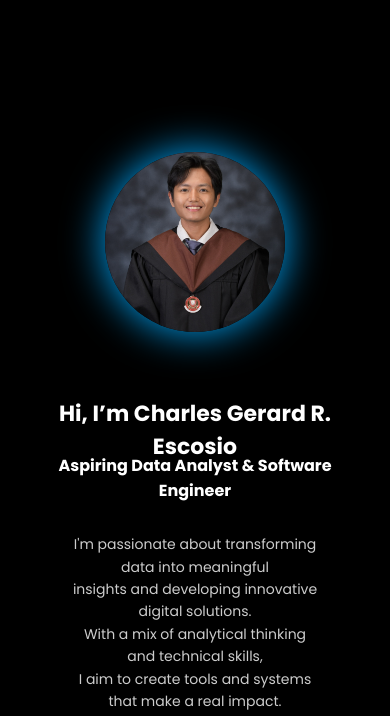
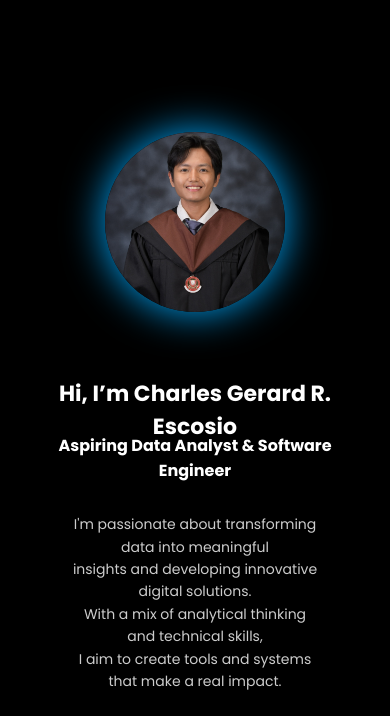
Before and after one commit to charlesescosio/charlesescosio.github.io, a plain HTML site: page index.html in a window 390 px wide. Shown: the part 48-764 px from the top of the page. Drawn offline with Linux system fonts and the light colour scheme.

Commit message:
Initial site publish

```diff
--- a/styles.css
+++ b/styles.css
@@ -1113,37 +1113,28 @@ nav {
 
 #home {
   position: relative;
+  height: 100dvh;
   min-height: 100dvh;
   display: flex;
   flex-direction: column;
   justify-content: center;
   align-items: center;
-  padding-top: 110px;
   box-sizing: border-box;
+  padding-top: 80px;
+  padding-bottom: 80px;
 }
 
 @supports not (height: 100dvh) {
   #home {
-    min-height: 100svh;
+    height: 100vh;
   }
 }
 
 @media (max-width: 400px) {
   #home {
-    padding-top: 130px;
+    height: auto;
+    min-height: 100svh;
+    padding-top: 140px;
+    padding-bottom: 80px;
   }
 }
-
-@media (max-width: 400px) {
-  #home {
-    position: relative;
-    min-height: 100dvh;
-    display: flex;
-    flex-direction: column;
-    justify-content: flex-start;
-    align-items: center;
-    padding-top: 160px;
-    padding-bottom: 60px;
-    box-sizing: border-box;
-  }
-}
```
